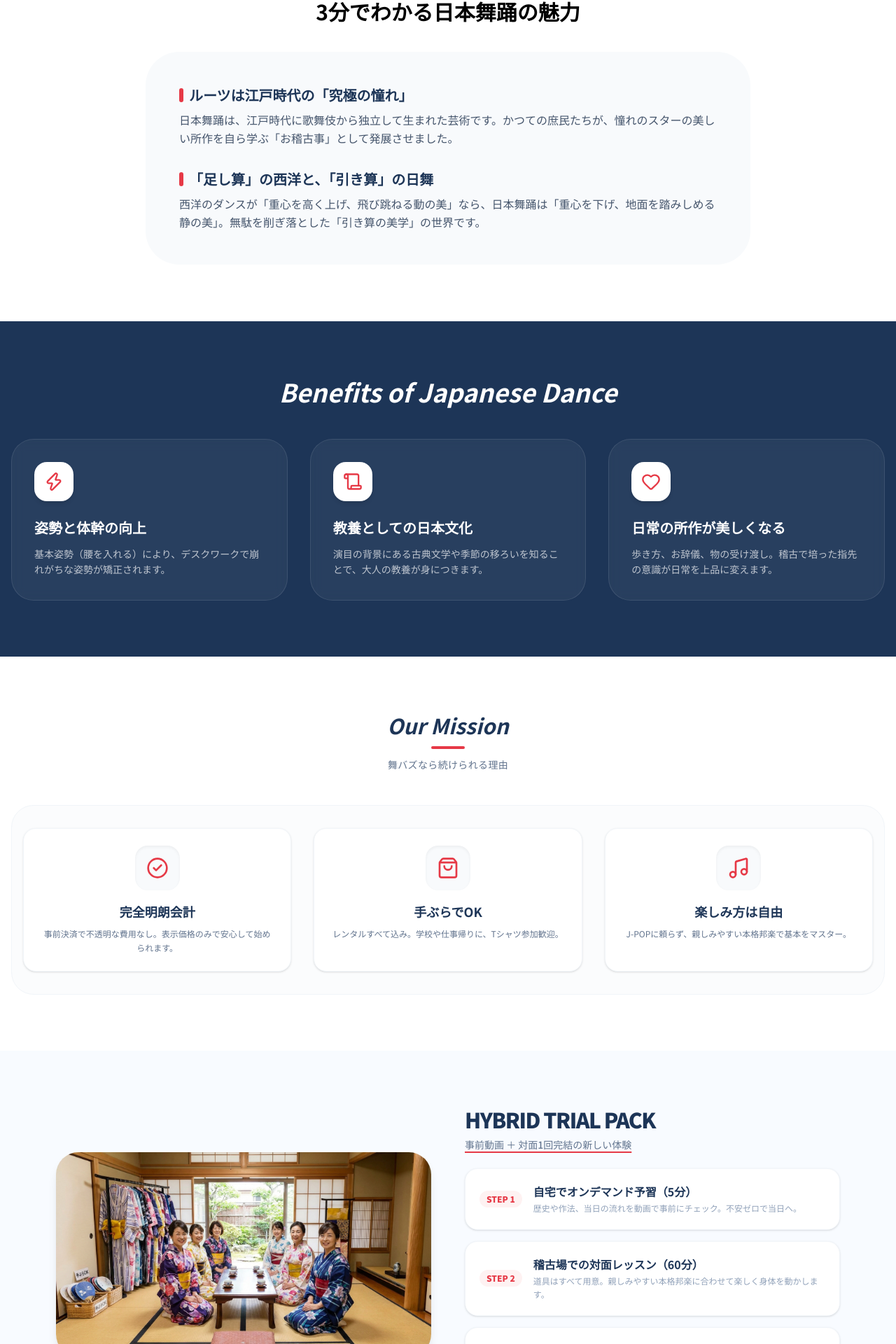
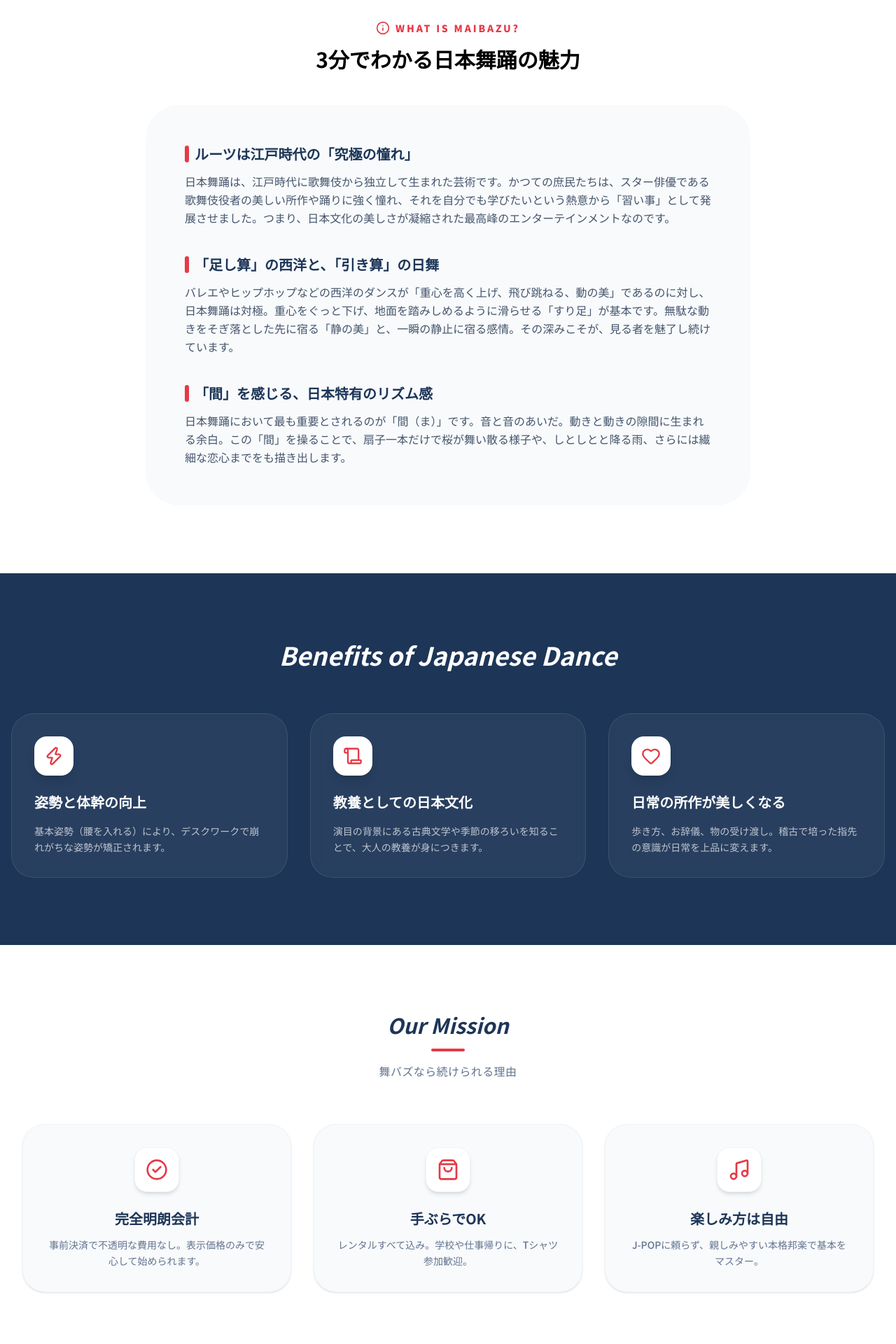
Before and after one commit to ivu115/maibazu-app, a Next.js app: page / in a window 1280 px wide. Shown: the part 843-2763 px from the top of the page at 70% size. Built offline with nearby package versions, Linux system fonts and the light colour scheme.

Commit message:
Googleマップ連携、体験申込ボタン変更、3分でわかるセクションの差し替え完了

```diff
--- a/src/app/page.tsx
+++ b/src/app/page.tsx
@@ -6,13 +6,13 @@ import { CheckCircle2, Music, ShoppingBag, MapPin, Users, Sparkles, Heart, Scrol
 
 export default function Home() {
   return (
-    <div className="min-h-screen bg-[#FAFAFA] text-[#1D3557]">
+    <div className="min-h-screen bg-[#FAFAFA] text-[#1D3557] font-sans">
       {/* 🚀 ヘッダー */}
       <header className="sticky top-0 z-50 w-full border-b bg-white/90 backdrop-blur-md text-black">
         <div className="max-w-7xl mx-auto px-4 h-16 flex items-center justify-between">
           <div className="flex items-center gap-2">
             <Link href="/" className="flex items-center gap-2">
-              <img src="/logo.png" alt="舞バズ ロゴ" className="h-9 w-9 object-contain" />
+              <img src="/logo.png" alt="舞バズ ロゴ" className="h-10 w-10 object-contain" />
               <span className="text-xl font-black tracking-tighter text-[#1D3557]">舞バズ</span>
             </Link>
           </div>
@@ -21,79 +21,90 @@ export default function Home() {
             <a href="#benefits" className="hover:text-[#E63946] transition-colors">メリット</a>
             <Link href="/search" className="hover:text-[#E63946] transition-colors font-bold text-[#1D3557]">教室を探す</Link>
           </nav>
+          {/* 👈 右上ボタンを「1日体験に申し込む」に変更 */}
           <Link href="/search">
-            <Button className="bg-[#E63946] hover:bg-[#D62839] text-white rounded-full px-6 transition-all text-xs font-bold shadow-sm">
-              無料相談・予約
+            <Button className="bg-[#E63946] hover:bg-[#D62839] text-white rounded-full px-6 transition-all hover:scale-105 active:scale-95 text-xs font-bold shadow-md">
+              1日体験に申し込む
             </Button>
           </Link>
         </div>
       </header>
 
       {/* 🌸 ヒーローセクション */}
-      <section className="relative overflow-hidden pt-10 pb-16 md:pt-28 md:pb-24 text-black">
-        <div className="max-w-7xl mx-auto px-4 grid md:grid-cols-2 gap-10 items-center">
+      <section className="relative overflow-hidden pt-12 pb-16 md:pt-28 md:pb-24 text-black">
+        <div className="max-w-7xl mx-auto px-4 grid md:grid-cols-2 gap-12 items-center">
           <div className="z-10 text-center md:text-left">
-            <div className="inline-flex items-center gap-2 bg-red-50 text-[#E63946] px-4 py-1.5 rounded-full text-xs font-bold mb-6 tracking-widest uppercase">
+            <div className="inline-flex items-center gap-2 bg-red-50 text-[#E63946] px-4 py-1.5 rounded-full text-xs font-bold mb-6 tracking-widest uppercase border border-red-100">
               <Sparkles size={14} /> Traditional Culture DX
             </div>
-            <h1 className="text-4xl md:text-6xl font-black leading-tight mb-6">
+            <h1 className="text-4xl md:text-6xl font-black leading-tight mb-8">
               日本舞踊を<br />
               <span className="text-[#E63946]">もっと気軽</span>に、<br />
               <span className="text-[#E63946]">もっと手軽</span>に。
             </h1>
             <p className="text-base md:text-lg text-slate-500 mb-10 leading-relaxed max-w-md mx-auto md:mx-0 font-medium">
-              「やってみたい」という直感を大切に。<br/>
-              追加請求なし、事前解説動画付きの特別な1日体験。
+              「やってみたい」という直感を大切にしたいから。<br/>
+              流派の壁や道具の準備、不透明な費用をすべて取り払いました。
             </p>
             <Link href="/search">
-              <Button size="lg" className="text-base md:text-lg px-8 py-7 bg-[#1D3557] text-white hover:shadow-2xl transition-all rounded-2xl font-bold gap-2">
-                まずはハイブリッド体験コースを探す <ArrowRight size={20} />
+              <Button size="lg" className="text-lg px-10 py-8 bg-[#1D3557] text-white hover:shadow-2xl transition-all hover:-translate-y-1 rounded-2xl font-bold gap-2">
+                1日体験に申し込む <ArrowRight size={20} />
               </Button>
             </Link>
           </div>
           <div className="relative">
-            <img src="/group.jpg" alt="Enjoy Japanese Dance" className="relative aspect-[4/3] rounded-[2rem] md:rounded-[2.5rem] overflow-hidden shadow-2xl rotate-1 hover:rotate-0 transition-transform duration-500 object-cover w-full h-auto" />
+            <img src="/group.jpg" alt="Enjoy Japanese Dance" className="relative aspect-[4/3] rounded-[2.5rem] overflow-hidden shadow-2xl rotate-2 hover:rotate-0 transition-transform duration-500 object-cover w-full h-auto" />
           </div>
         </div>
       </section>
 
-      {/* 🏮 日本舞踊とは */}
-      <section id="about" className="py-20 bg-white border-y border-slate-100 text-black">
+      {/* 🏮 3分でわかる日本舞踊の魅力（指定コードに完全差し替え） */}
+      <section id="about" className="py-24 bg-white border-y border-slate-100 text-black">
         <div className="max-w-4xl mx-auto px-4 text-center">
-          <div className="inline-flex items-center gap-2 text-[#E63946] mb-3">
-             <Info size={18} />
-             <span className="text-xs font-black uppercase tracking-[0.2em]">What is Maibazu?</span>
+          <div className="inline-flex items-center gap-2 text-[#E63946] mb-4">
+             <Info size={20} />
+             <span className="text-sm font-black uppercase tracking-[0.2em]">What is Maibazu?</span>
           </div>
-          <h2 className="text-2xl md:text-3xl font-bold mb-10">3分でわかる日本舞踊の魅力</h2>
-          <div className="space-y-8 text-slate-600 text-base md:text-lg leading-relaxed text-left bg-slate-50 p-6 md:p-12 rounded-[2rem] md:rounded-[3rem]">
+          <h2 className="text-3xl font-bold mb-12">3分でわかる日本舞踊の魅力</h2>
+          <div className="space-y-10 text-slate-600 text-left bg-slate-50 p-8 md:p-14 rounded-[3rem]">
             <article>
-              <h3 className="text-lg md:text-xl font-bold text-[#1D3557] mb-2 flex items-center gap-2">
-                <span className="w-1.5 h-5 bg-[#E63946] rounded-full"></span>
+              <h3 className="text-xl font-bold text-[#1D3557] mb-3 flex items-center gap-2">
+                <span className="w-1.5 h-6 bg-[#E63946] rounded-full"></span>
                 ルーツは江戸時代の「究極の憧れ」
               </h3>
-              <p className="text-sm md:text-base leading-relaxed text-slate-600">
-                日本舞踊は、江戸時代に歌舞伎から独立して生まれた芸術です。かつての庶民たちが、憧れのスターの美しい所作を自ら学ぶ「お稽古事」として発展させました。
+              <p className="leading-relaxed">
+                日本舞踊は、江戸時代に歌舞伎から独立して生まれた芸術です。かつての庶民たちは、スター俳優である歌舞伎役者の美しい所作や踊りに強く憧れ、それを自分でも学びたいという熱意から「習い事」として発展させました。つまり、日本文化の美しさが凝縮された最高峰のエンターテインメントなのです。
               </p>
             </article>
 
             <article>
-              <h3 className="text-lg md:text-xl font-bold text-[#1D3557] mb-2 flex items-center gap-2">
-                <span className="w-1.5 h-5 bg-[#E63946] rounded-full"></span>
+              <h3 className="text-xl font-bold text-[#1D3557] mb-3 flex items-center gap-2">
+                <span className="w-1.5 h-6 bg-[#E63946] rounded-full"></span>
                 「足し算」の西洋と、「引き算」の日舞
               </h3>
-              <p className="text-sm md:text-base leading-relaxed text-slate-600">
-                西洋のダンスが「重心を高く上げ、飛び跳ねる動の美」なら、日本舞踊は「重心を下げ、地面を踏みしめる静の美」。無駄を削ぎ落とした「引き算の美学」の世界です。
+              <p className="leading-relaxed">
+                バレエやヒップホップなどの西洋のダンスが「重心を高く上げ、飛び跳ねる、動の美」であるのに対し、日本舞踊は対極。重心をぐっと下げ、地面を踏みしめるように滑らせる「すり足」が基本です。無駄な動きをそぎ落とした先に宿る「静の美」と、一瞬の静止に宿る感情。その深みこそが、見る者を魅了し続けています。
+              </p>
+            </article>
+
+            <article>
+              <h3 className="text-xl font-bold text-[#1D3557] mb-3 flex items-center gap-2">
+                <span className="w-1.5 h-6 bg-[#E63946] rounded-full"></span>
+                「間」を感じる、日本特有のリズム感
+              </h3>
+              <p className="leading-relaxed">
+                日本舞踊において最も重要とされるのが「間（ま）」です。音と音のあいだ。動きと動きの隙間に生まれる余白。この「間」を操ることで、扇子一本だけで桜が舞い散る様子や、しとしとと降る雨、さらには繊細な恋心までをも描き出します。
               </p>
             </article>
           </div>
         </div>
       </section>
 
-      {/* 💎 メリット */}
-      <section id="benefits" className="py-20 bg-[#1D3557] text-white">
+      {/* 💎 メリットセクション（アイコン完全表示対策） */}
+      <section id="benefits" className="py-24 bg-[#1D3557] text-white">
         <div className="max-w-7xl mx-auto px-4 relative z-10">
-          <h2 className="text-2xl md:text-4xl font-bold text-center mb-12 italic">Benefits of Japanese Dance</h2>
-          <div className="grid grid-cols-1 md:grid-cols-3 gap-6 md:gap-8">
+          <h2 className="text-3xl md:text-4xl font-bold text-center mb-16 italic">Benefits of Japanese Dance</h2>
+          <div className="grid grid-cols-1 md:grid-cols-3 gap-8">
             <BenefitCard icon={<Zap size={28} className="text-[#E63946]" />} title="姿勢と体幹の向上" desc="基本姿勢（腰を入れる）により、デスクワークで崩れがちな姿勢が矯正されます。" />
             <BenefitCard icon={<Scroll size={28} className="text-[#E63946]" />} title="教養としての日本文化" desc="演目の背景にある古典文学や季節の移ろいを知ることで、大人の教養が身につきます。" />
             <BenefitCard icon={<Heart size={28} className="text-[#E63946]" />} title="日常の所作が美しくなる" desc="歩き方、お辞儀、物の受け渡し。稽古で培った指先の意識が日常を上品に変えます。" />
@@ -101,15 +112,15 @@ export default function Home() {
         </div>
       </section>
 
-      {/* ✨ 舞バズの3つのアプローチ（アイコンサイズ修正版） */}
-      <section id="concept" className="py-20 bg-white text-black">
+      {/* ✨ 舞バズの3つの約束（アイコン表示を完全保証） */}
+      <section id="concept" className="py-24 bg-white text-black">
         <div className="max-w-7xl mx-auto px-4">
-          <div className="text-center mb-12">
-            <h2 className="text-2xl md:text-3xl font-bold mb-3 italic text-[#1D3557]">Our Mission</h2>
+          <div className="text-center mb-16">
+            <h2 className="text-3xl font-bold mb-4 italic text-[#1D3557]">Our Mission</h2>
             <div className="w-12 h-1 bg-[#E63946] mx-auto rounded-full"></div>
-            <p className="mt-3 text-xs md:text-sm text-slate-500 font-medium tracking-wide">舞バズなら続けられる理由</p>
+            <p className="mt-4 text-slate-500 font-medium tracking-wide">舞バズなら続けられる理由</p>
           </div>
-          <div className="grid grid-cols-1 md:grid-cols-3 gap-8 px-4 py-8 rounded-[2rem] border border-slate-100 bg-slate-50/50">
+          <div className="grid grid-cols-1 md:grid-cols-3 gap-8 px-4">
             <FeatureCard
               icon={<CheckCircle2 size={32} className="text-[#E63946]" />}
               title="完全明朗会計"
@@ -130,14 +141,14 @@ export default function Home() {
       </section>
 
       {/* 📅 カリキュラム */}
-      <section id="course" className="py-20 bg-[#f8fbff] text-black">
+      <section id="course" className="py-24 bg-[#f8fbff] text-black">
         <div className="max-w-6xl mx-auto px-4">
-          <div className="grid md:grid-cols-2 gap-12 items-center">
-            <img src="/rental.jpg" alt="Rich Selection" className="relative rounded-[2rem] shadow-lg w-full h-auto object-cover" />
-            <div className="space-y-6">
+          <div className="grid md:grid-cols-2 gap-16 items-center">
+            <img src="/rental.jpg" alt="Rich Selection" className="relative rounded-[2.5rem] shadow-xl w-full h-auto object-cover" />
+            <div className="space-y-8">
               <header>
-                <h2 className="text-2xl md:text-3xl font-black text-[#1D3557] mb-2 uppercase tracking-tighter">Hybrid Trial Pack</h2>
-                <p className="text-slate-500 text-sm font-medium underline decoration-[#E63946] decoration-2 underline-offset-4">事前動画 ＋ 対面1回完結の新しい体験</p>
+                <h2 className="text-3xl font-black text-[#1D3557] mb-4 uppercase tracking-tighter">Hybrid Trial Pack</h2>
+                <p className="text-slate-500 font-medium underline decoration-[#E63946] decoration-2 underline-offset-4">事前動画 ＋ 対面1回完結の新しい体験</p>
               </header>
               <div className="space-y-4">
                 <StepItem number="STEP 1" title="自宅でオンデマンド予習（5分）" desc="歴史や作法、当日の流れを動画で事前にチェック。不安ゼロで当日へ。" />
@@ -150,18 +161,18 @@ export default function Home() {
       </section>
 
       {/* 🏫 認定教室ボタン */}
-      <section id="schools" className="py-20 bg-white text-center text-black">
+      <section id="schools" className="py-24 bg-white text-center text-black">
         <div className="max-w-7xl mx-auto px-4">
-          <h2 className="text-2xl md:text-3xl font-bold mb-4 tracking-tight">提携中の認定教室</h2>
-          <p className="text-slate-400 mb-12 text-sm italic">クリックで各教室の詳細・事前予習動画の概要をご覧いただけます。</p>
+          <h2 className="text-3xl font-bold mb-4 tracking-tight">提携中の認定教室</h2>
+          <p className="text-slate-400 mb-16 italic">クリックで各教室の詳細・事前予習動画の概要をご覧いただけます。</p>
           <div className="grid grid-cols-1 md:grid-cols-2 lg:grid-cols-3 gap-8 text-left">
             <SchoolCard id="1" name="S 教室" location="大阪・吹田" tags={["20代30代中心", "初心者特化"]} price="15,000円" img="/lesson.jpg" />
             <SchoolCard id="2" name="H 教室" location="兵庫・伊丹" tags={["手ぶらOK", "SNS歓迎"]} price="12,000円" img="/rental.jpg" />
             <SchoolCard id="3" name="K 教室" location="東京・世田谷" tags={["夜間対応", "親切指導"]} price="18,000円" img="/hero.jpg" />
           </div>
-          <div className="mt-16">
+          <div className="mt-20">
             <Link href="/search">
-              <Button size="lg" className="rounded-full px-12 py-7 bg-[#1D3557] text-white font-bold hover:bg-[#E63946] transition-all text-base shadow-lg">
+              <Button size="lg" className="rounded-full px-16 py-8 bg-[#1D3557] text-white font-bold hover:bg-[#E63946] transition-all text-lg shadow-xl">
                 条件を指定して教室を探す
               </Button>
             </Link>
@@ -171,12 +182,13 @@ export default function Home() {
 
       {/* Footer */}
       <footer className="py-16 bg-[#1D3557] text-white text-center">
-        <div className="max-w-4xl mx-auto px-4 space-y-6">
-          <img src="/logo.png" alt="logo" className="w-12 h-12 mx-auto invert brightness-0 opacity-80" />
-          <p className="text-xs opacity-60">© 2026 Maibazu - Japanese Dance DX Platform</p>
-          <div className="pt-6 border-t border-white/10 flex flex-col md:flex-row justify-center gap-6 text-xs text-white/50">
+        <div className="max-w-4xl mx-auto px-4 space-y-8">
+          <img src="/logo.png" alt="logo" className="w-16 h-16 mx-auto invert brightness-0 opacity-80" />
+          <p className="text-sm opacity-60">© 2026 Maibazu - Japanese Dance DX Platform</p>
+
+          <div className="pt-8 border-t border-white/10 flex flex-col md:flex-row justify-center gap-6 text-xs text-white/40">
             <Link href="/search" className="hover:text-white transition-colors">教室検索</Link>
-            <Link href="/dashboard" className="hover:text-[#E63946] font-bold text-white/70 transition-colors underline underline-offset-4">
+            <Link href="/dashboard" className="hover:text-[#E63946] font-bold text-white/60 transition-colors underline underline-offset-4">
                教室運営者・講師の方はこちら（舞バズ Admin）
             </Link>
           </div>
@@ -186,57 +198,58 @@ export default function Home() {
   );
 }
 
-// ─── コンポーネント ───
-
-function BenefitCard({ icon, title, desc }: { icon: React.ReactNode, title: string, desc: string }) {
+// 🎨 アイコンが絶対に消えないコンポーネント定義
+function BenefitCard({ icon, title, desc }: any) {
   return (
-    <div className="bg-white/5 border border-white/10 p-6 md:p-8 rounded-[2rem] backdrop-blur hover:bg-white/10 transition-colors">
-      <div className="bg-white w-14 h-14 flex items-center justify-center rounded-2xl mb-6 shadow-md">{icon}</div>
-      <h3 className="text-lg md:text-xl font-bold mb-3">{title}</h3>
-      <p className="text-white/70 text-xs md:text-sm leading-relaxed font-normal">{desc}</p>
+    <div className="bg-white/5 border border-white/10 p-8 rounded-[2rem] backdrop-blur hover:bg-white/10 transition-colors">
+      <div className="bg-white w-14 h-14 min-w-[56px] min-h-[56px] flex items-center justify-center rounded-2xl mb-6 shadow-lg text-[#E63946]">
+        {icon}
+      </div>
+      <h3 className="text-xl font-bold mb-4">{title}</h3>
+      <p className="text-white/70 text-sm leading-relaxed font-medium">{desc}</p>
     </div>
   );
 }
 
-function FeatureCard({ icon, title, desc }: { icon: React.ReactNode, title: string, desc: string }) {
+function FeatureCard({ icon, title, desc }: any) {
   return (
-    <div className="text-center p-6 bg-white rounded-2xl border border-slate-100 shadow-sm">
-      <div className="bg-slate-50 w-16 h-16 flex items-center justify-center rounded-2xl mx-auto mb-4 text-[#E63946] shadow-inner">
+    <div className="text-center p-8 bg-slate-50 rounded-[2rem] border border-slate-100 shadow-sm">
+      <div className="bg-white w-16 h-16 min-w-[64px] min-h-[64px] flex items-center justify-center rounded-2xl mx-auto mb-6 text-[#E63946] shadow-md border border-slate-100">
         {icon}
       </div>
-      <h3 className="text-lg font-bold mb-2 text-[#1D3557]">{title}</h3>
-      <p className="text-slate-500 text-xs leading-relaxed font-normal">{desc}</p>
+      <h3 className="text-xl font-bold mb-3 text-[#1D3557]">{title}</h3>
+      <p className="text-slate-500 text-sm leading-relaxed font-medium">{desc}</p>
     </div>
   );
 }
 
-function StepItem({ number, title, desc }: { number: string, title: string, desc: string }) {
+function StepItem({ number, title, desc }: any) {
   return (
-    <div className="flex gap-4 bg-white p-5 rounded-2xl shadow-sm items-center border border-slate-100">
-      <span className="text-xs font-black bg-red-50 text-[#E63946] px-2.5 py-1 rounded-full shrink-0">{number}</span>
+    <div className="flex gap-6 bg-white p-6 rounded-3xl shadow-sm items-center border border-slate-50">
+      <span className="text-xs font-black bg-red-50 text-[#E63946] px-3 py-1.5 rounded-full">{number}</span>
       <div>
-        <h4 className="font-bold text-sm md:text-base text-[#1D3557] mb-0.5">{title}</h4>
-        <p className="text-slate-400 text-xs font-normal leading-relaxed">{desc}</p>
+        <h4 className="font-bold text-lg text-[#1D3557] mb-0.5">{title}</h4>
+        <p className="text-slate-400 text-xs font-medium leading-relaxed">{desc}</p>
       </div>
     </div>
   );
 }
 
-function SchoolCard({ id, name, location, tags, price, img }: { id: string, name: string, location: string, tags: string[], price: string, img: string }) {
+function SchoolCard({ id, name, location, tags, price, img }: any) {
   return (
     <Link href={`/search/${id}`}>
       <Card className="rounded-[2rem] overflow-hidden hover:shadow-2xl transition-all cursor-pointer border-none bg-white group shadow-sm text-black">
         <div className="aspect-[4/3] bg-slate-200 overflow-hidden relative">
            <img src={img} alt={name} className="w-full h-full object-cover group-hover:scale-110 transition-transform duration-700" />
-           <div className="absolute top-4 left-4 bg-white/95 backdrop-blur px-3 py-1 rounded-full text-[10px] font-black text-[#E63946] flex items-center gap-1 shadow-sm uppercase tracking-widest">
+           <div className="absolute top-4 left-4 bg-white/95 backdrop-blur px-4 py-1.5 rounded-full text-[10px] font-black text-[#E63946] flex items-center gap-1 shadow-sm uppercase tracking-widest">
               <MapPin size={10} /> {location}
            </div>
         </div>
         <CardHeader className="p-6">
-          <CardTitle className="text-lg font-black mb-3 tracking-tight">{name}</CardTitle>
-          <div className="flex justify-between items-center pt-3 border-t border-slate-100">
+          <CardTitle className="text-xl font-black mb-4 tracking-tight">{name}</CardTitle>
+          <div className="flex justify-between items-center pt-4 border-t border-slate-100">
             <span className="text-[10px] font-bold text-[#1D3557]/40 uppercase tracking-widest">Hybrid Trial</span>
-            <span className="text-lg font-black text-[#E63946]">{price}</span>
+            <span className="text-xl font-black text-[#E63946]">{price}</span>
           </div>
         </CardHeader>
       </Card>
```
Also changed, not shown: src/app/search/page.tsx (+99 -20 lines).
